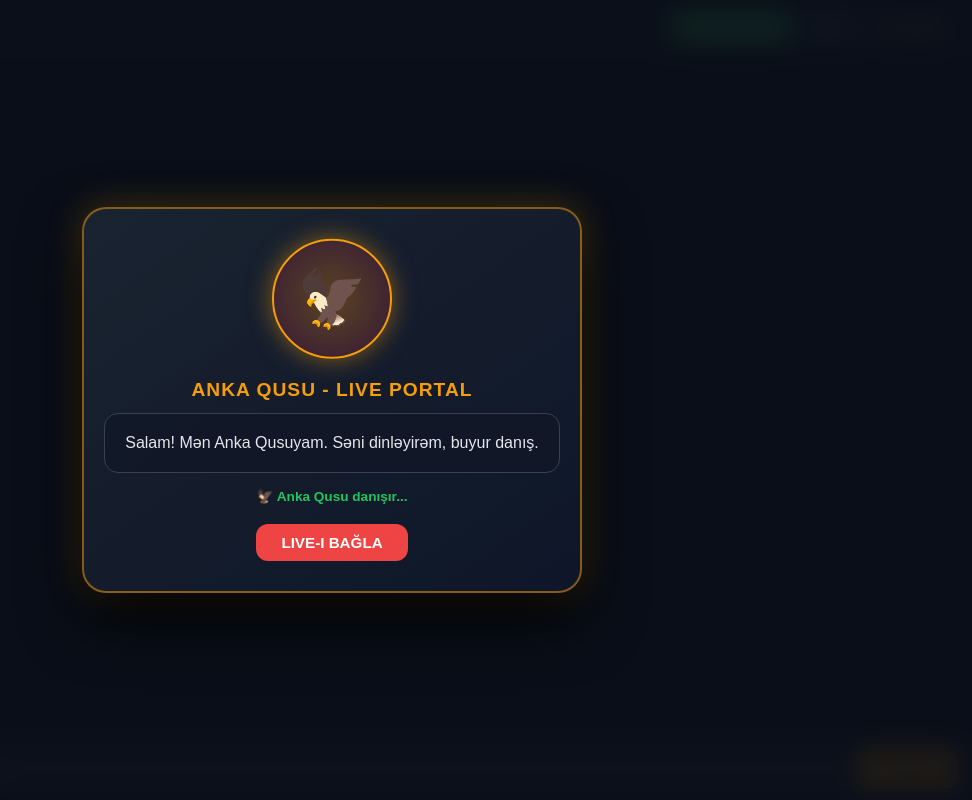
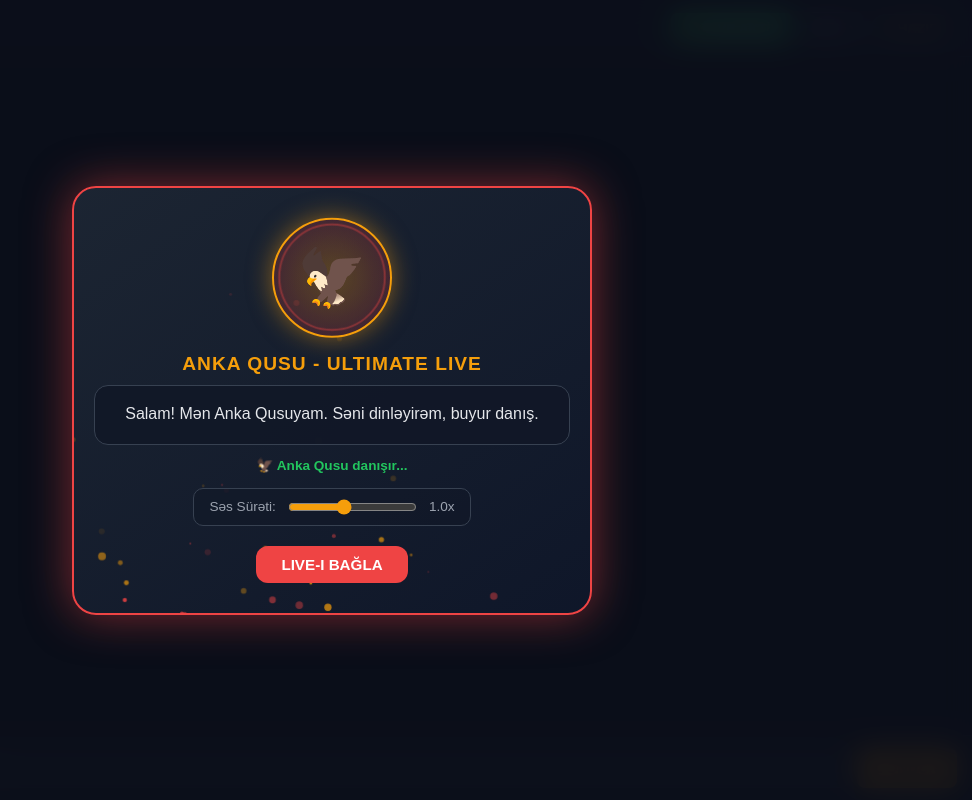
Before and after one commit to ardaturanyunusov-a11y/STORMX-AI, a website: page public/index.html in a window 1280 px wide. Both pictures are taken after a click on the button "🔴 LIVE". Shown: the whole page, without its empty margins (308-1280 px from the left). Drawn offline with Linux system fonts and the light colour scheme.

Commit message:
Update title and enhance live portal features

```diff
--- a/public/index.html
+++ b/public/index.html
@@ -3,7 +3,7 @@
 <head>
     <meta charset="UTF-8">
     <meta name="viewport" content="width=device-width, initial-scale=1.0">
-    <title>STORMX AI - Anka Qusu Live</title>
+    <title>STORMX AI - Anka Qusu Ultimate Live</title>
     <style>
         * {
             box-sizing: border-box;
@@ -132,15 +132,17 @@
             margin-top: 8px;
         }
 
-        /* LIVE QAPI ŞÜŞƏSİ VƏ ANKA QUSU PORTALI */
+        /* -----------------------------------------
+           ULTIMATE LIVE QAPI ŞÜŞƏSİ VƏ ANKA PORTALI
+           ----------------------------------------- */
         .live-overlay {
             position: fixed;
             top: 0;
             left: 0;
             width: 100%;
             height: 100%;
-            background: rgba(11, 15, 25, 0.9);
-            backdrop-filter: blur(12px);
+            background: rgba(11, 15, 25, 0.92);
+            backdrop-filter: blur(14px);
             z-index: 100;
             display: flex;
             justify-content: center;
@@ -156,8 +158,8 @@
 
         .glass-portal {
             width: 100%;
-            max-width: 500px;
-            background: linear-gradient(145deg, rgba(31, 41, 55, 0.8), rgba(15, 23, 42, 0.95));
+            max-width: 520px;
+            background: linear-gradient(145deg, rgba(31, 41, 55, 0.85), rgba(15, 23, 42, 0.95));
             border: 2px solid rgba(245, 158, 11, 0.5);
             box-shadow: 0 25px 60px rgba(0, 0, 0, 0.9), 0 0 35px rgba(245, 158, 11, 0.3);
             border-radius: 24px;
@@ -167,6 +169,34 @@
             align-items: center;
             text-align: center;
             position: relative;
+            overflow: hidden;
+            transition: border-color 0.4s, box-shadow 0.4s;
+        }
+
+        /* Emosional Rejim Çərçivələri */
+        .glass-portal.state-listening { border-color: #f59e0b; box-shadow: 0 0 35px rgba(245, 158, 11, 0.3); }
+        .glass-portal.state-thinking { border-color: #3b82f6; box-shadow: 0 0 35px rgba(59, 130, 246, 0.4); }
+        .glass-portal.state-speaking { border-color: #ef4444; box-shadow: 0 0 45px rgba(239, 68, 68, 0.5); }
+        .glass-portal.state-error { border-color: #dc2626; box-shadow: 0 0 35px rgba(220, 38, 38, 0.5); }
+
+        /* Arxa fondakı alov qığılcımları üçün Canvas */
+        #portalCanvas {
+            position: absolute;
+            top: 0;
+            left: 0;
+            width: 100%;
+            height: 100%;
+            pointer-events: none;
+            z-index: 1;
+        }
+
+        .portal-content {
+            position: relative;
+            z-index: 2;
+            width: 100%;
+            display: flex;
+            flex-direction: column;
+            align-items: center;
         }
 
         .anka-bird-container {
@@ -178,7 +208,7 @@
             justify-content: center;
             align-items: center;
             position: relative;
-            margin-bottom: 20px;
+            margin-bottom: 15px;
             border: 2px solid #f59e0b;
             box-shadow: 0 0 25px rgba(245, 158, 11, 0.5);
             animation: floatBird 3s ease-in-out infinite;
@@ -207,7 +237,7 @@
             color: #f59e0b;
             font-size: 1.2rem;
             font-weight: bold;
-            margin-bottom: 12px;
+            margin-bottom: 10px;
             letter-spacing: 1px;
         }
 
@@ -223,7 +253,7 @@
             display: flex;
             align-items: center;
             justify-content: center;
-            margin-bottom: 15px;
+            margin-bottom: 12px;
             line-height: 1.4;
         }
 
@@ -231,10 +261,28 @@
             font-size: 0.85rem;
             color: #22c55e;
             font-weight: bold;
-            margin-bottom: 20px;
+            margin-bottom: 15px;
             display: flex;
             align-items: center;
             gap: 6px;
+        }
+
+        /* Səs sürəti tənzimləmə paneli */
+        .settings-row {
+            display: flex;
+            align-items: center;
+            gap: 10px;
+            margin-bottom: 20px;
+            background: rgba(17, 24, 39, 0.6);
+            padding: 8px 15px;
+            border-radius: 10px;
+            border: 1px solid #374151;
+            font-size: 0.85rem;
+            color: #9ca3af;
+        }
+        .settings-row input[type="range"] {
+            accent-color: #f59e0b;
+            cursor: pointer;
         }
 
         .close-live-btn {
@@ -252,7 +300,7 @@
             background-color: #dc2626;
         }
 
-        /* Mesaj yazma paneli (Responsive) */
+        /* Mesaj yazma paneli */
         .input-container {
             padding: 12px 15px;
             background-color: #111827;
@@ -314,40 +362,16 @@
             white-space: nowrap;
         }
 
-        /* Mobil ekranlar üçün xüsusi tənzimləmələr */
         @media (max-width: 480px) {
-            header {
-                padding: 10px 12px;
-            }
-            .logo {
-                font-size: 0.95rem;
-            }
-            .status-badge {
-                display: none; /* Çox kiçik ekranlarda statusu gizlədirik ki, yer tutmasın */
-            }
-            .glass-portal {
-                padding: 20px 15px;
-            }
-            .anka-bird-container {
-                width: 100px;
-                height: 100px;
-                margin-bottom: 15px;
-            }
-            .anka-emoji {
-                font-size: 2.8rem;
-            }
-            .live-title {
-                font-size: 1.05rem;
-            }
-            .live-speech-bubble {
-                font-size: 0.9rem;
-                padding: 12px;
-                min-height: 50px;
-            }
-            button.send-btn {
-                padding: 0 12px;
-                font-size: 0.8rem;
-            }
+            header { padding: 10px 12px; }
+            .logo { font-size: 0.95rem; }
+            .status-badge { display: none; }
+            .glass-portal { padding: 20px 15px; }
+            .anka-bird-container { width: 100px; height: 100px; margin-bottom: 12px; }
+            .anka-emoji { font-size: 2.8rem; }
+            .live-title { font-size: 1.05rem; }
+            .live-speech-bubble { font-size: 0.9rem; padding: 12px; min-height: 50px; }
+            button.send-btn { padding: 0 12px; font-size: 0.8rem; }
         }
     </style>
 </head>
@@ -370,28 +394,36 @@
         </div>
     </header>
 
-    <!-- Normal Chat Ekranı -->
     <div class="chat-container" id="chatContainer">
         <div class="message ai-message">
             <div class="message-sender">STORMX AI</div>
-            Salam! Mən STORMX AI-yam. İstər telefonda, istərsə də PC-də LIVE düyməsinə basaraq Anka Qusunun canlı portalını aça bilərsən!
+            Salam! Mən STORMX AI-yam. LIVE düyməsinə basaraq alovlu qığılcımlı və səs dalğalı Anka Qusu portalını aça bilərsən!
         </div>
     </div>
 
-    <!-- LIVE QAPI ŞÜŞƏSİ VƏ ANKA QUSU EKRANI -->
+    <!-- ULTIMATE LIVE PORTAL -->
     <div id="liveOverlay" class="live-overlay" style="display: none;">
-        <div class="glass-portal">
+        <div id="glassPortal" class="glass-portal state-listening">
+            <canvas id="portalCanvas"></canvas>
+            <div class="portal-content">
                 <div id="ankaBirdContainer" class="anka-bird-container">
                     <span class="anka-emoji">🦅</span>
                 </div>
-            <div class="live-title">ANKA QUSU - LIVE PORTAL</div>
+                <div class="live-title">ANKA QUSU - ULTIMATE LIVE</div>
                 <div id="liveSpeechText" class="live-speech-bubble">
                     Salam! Mən Anka Qusuyam. Səni dinləyirəm, buyur danış...
                 </div>
                 <div id="micStatusIndicator" class="mic-status-indicator">
-                🎤 Mikrofon aktivdir, danışa bilərsən...
+                    🎤 Mikrofon aktivdir, danış və ya əmr ver...
+                </div>
+                <!-- Səs sürəti tənzimləmə paneli -->
+                <div class="settings-row">
+                    <label for="speedRange">Səs Sürəti:</label>
+                    <input type="range" id="speedRange" min="0.7" max="1.4" step="0.1" value="1">
+                    <span id="speedVal">1.0x</span>
                 </div>
                 <button class="close-live-btn" id="closeLiveBtn">LIVE-I BAĞLA</button>
+            </div>
         </div>
     </div>
 
@@ -413,11 +445,15 @@
         const micBtn = document.getElementById('micBtn');
         const liveBtn = document.getElementById('liveBtn');
         const liveOverlay = document.getElementById('liveOverlay');
+        const glassPortal = document.getElementById('glassPortal');
         const closeLiveBtn = document.getElementById('closeLiveBtn');
         const liveSpeechText = document.getElementById('liveSpeechText');
         const micStatusIndicator = document.getElementById('micStatusIndicator');
         const ankaBirdContainer = document.getElementById('ankaBirdContainer');
         const infoText = document.getElementById('infoText');
+        const speedRange = document.getElementById('speedRange');
+        const speedVal = document.getElementById('speedVal');
+        const portalCanvas = document.getElementById('portalCanvas');
 
         let chatHistory = [];
         let selectedImageBase64 = null;
@@ -426,7 +462,92 @@
         let recognition = null;
         let isAiSpeaking = false;
 
-        // Səs tanıma sistemini quraşdırırıq
+        // Səs sürəti tənzimlənməsi
+        speedRange.addEventListener('input', () => {
+            speedVal.textContent = speedRange.value + 'x';
+        });
+
+        // Canvas Alov Qığılcımları və Səs Dalğası Animasiyası
+        const ctx = portalCanvas.getContext('2d');
+        let particles = [];
+        let animationFrameId;
+
+        function resizeCanvas() {
+            portalCanvas.width = glassPortal.offsetWidth;
+            portalCanvas.height = glassPortal.offsetHeight;
+        }
+
+        class Particle {
+            constructor() {
+                this.reset();
+            }
+            reset() {
+                this.x = Math.random() * portalCanvas.width;
+                this.y = portalCanvas.height + 10;
+                this.size = Math.random() * 3 + 1;
+                this.speedY = Math.random() * 1.5 + 0.5;
+                this.speedX = (Math.random() - 0.5) * 1;
+                this.color = Math.random() > 0.5 ? '#f59e0b' : '#ef4444';
+                this.alpha = Math.random() * 0.7 + 0.3;
+            }
+            update() {
+                this.y -= this.speedY;
+                this.x += this.speedX;
+                this.alpha -= 0.005;
+                if (this.alpha <= 0 || this.y < 0) {
+                    this.reset();
+                }
+            }
+            draw() {
+                ctx.save();
+                ctx.globalAlpha = this.alpha;
+                ctx.fillStyle = this.color;
+                ctx.beginPath();
+                ctx.arc(this.x, this.y, this.size, 0, Math.PI * 2);
+                ctx.fill();
+                ctx.restore();
+            }
+        }
+
+        function initParticles() {
+            particles = [];
+            for (let i = 0; i < 35; i++) {
+                particles.push(new Particle());
+            }
+        }
+
+        function animateCanvas() {
+            ctx.clearRect(0, 0, portalCanvas.width, portalCanvas.height);
+            particles.forEach(p => {
+                p.update();
+                p.draw();
+            });
+
+            // Əgər AI danışırsa və ya dinləyirsə ətrafda səs dalğası dairələri çəkək
+            if (isLiveMode) {
+                const centerX = portalCanvas.width / 2;
+                const centerY = 90; // Anka qusunun mərkəzi
+                const time = Date.now() * 0.003;
+                const radius = 60 + Math.sin(time) * (isAiSpeaking ? 12 : 5);
+
+                ctx.save();
+                ctx.strokeStyle = isAiSpeaking ? 'rgba(239, 68, 68, 0.4)' : 'rgba(245, 158, 11, 0.3)';
+                ctx.lineWidth = 2;
+                ctx.beginPath();
+                ctx.arc(centerX, centerY, radius, 0, Math.PI * 2);
+                ctx.stroke();
+                ctx.restore();
+            }
+
+            animationFrameId = requestAnimationFrame(animateCanvas);
+        }
+
+        // Emosional Rejim Dəyişdirici
+        function setPortalState(state) {
+            glassPortal.className = 'glass-portal state-' + state;
+        }
+
+        // Səs tanıma və Səsli Əmrlər sistemi
         if ('webkitSpeechRecognition' in window || 'SpeechRecognition' in window) {
             const SpeechRecognition = window.SpeechRecognition || window.webkitSpeechRecognition;
             recognition = new SpeechRecognition();
@@ -439,9 +560,19 @@
                 for (let i = event.resultIndex; i < event.results.length; i++) {
                     transcript += event.results[i][0].transcript;
                 }
+
+                const lowerTranscript = transcript.toLowerCase().trim();
+
+                // Səsli Əmrlər (Voice Commands)
+                if (lowerTranscript.includes('bağla') || lowerTranscript.includes('dayandır')) {
+                    closeLiveBtn.click();
+                    return;
+                }
+
                 userInput.value = transcript;
                 if (isLiveMode) {
                     liveSpeechText.textContent = `Siz: "${transcript}"`;
+                    setPortalState('thinking');
                 }
             };
 
@@ -464,7 +595,8 @@
                 const langMap = { 'AZ': 'az-AZ', 'EN': 'en-US', 'RU': 'ru-RU' };
                 recognition.lang = langMap[languageSelect.value] || 'az-AZ';
                 recognition.start();
-                if (micStatusIndicator) micStatusIndicator.textContent = '🎤 Mikrofon aktivdir, danışın...';
+                setPortalState('listening');
+                if (micStatusIndicator) micStatusIndicator.textContent = '🎤 Mikrofon aktivdir, danış və ya əmr ver...';
             } catch (e) {}
         }
 
@@ -475,7 +607,6 @@
             } catch (e) {}
         }
 
-        // LIVE Rejimi Açmaq
         liveBtn.addEventListener('click', () => {
             isLiveMode = true;
             chatContainer.innerHTML = '';
@@ -483,14 +614,20 @@
             liveBtn.classList.add('active');
             liveBtn.textContent = '🟢 LIVE AKTİV';
 
+            setTimeout(() => {
+                resizeCanvas();
+                initParticles();
+                animateCanvas();
+            }, 50);
+
             startListening();
             speakText("Salam! Mən Anka Qusuyam. Səni dinləyirəm, buyur danış.");
         });
 
-        // LIVE Rejimi Bağlamaq
         closeLiveBtn.addEventListener('click', () => {
             isLiveMode = false;
             stopListening();
+            cancelAnimationFrame(animationFrameId);
             liveOverlay.style.display = 'none';
             liveBtn.classList.remove('active');
             liveBtn.textContent = '🔴 LIVE';
@@ -506,6 +643,7 @@
 
             isAiSpeaking = true;
             stopListening();
+            setPortalState('speaking');
 
             liveSpeechText.textContent = text;
             if (micStatusIndicator) micStatusIndicator.textContent = '🦅 Anka Qusu danışır...';
@@ -513,6 +651,7 @@
             const utterance = new SpeechSynthesisUtterance(text);
             const langMap = { 'AZ': 'az-AZ', 'EN': 'en-US', 'RU': 'ru-RU' };
             utterance.lang = langMap[languageSelect.value] || 'az-AZ';
+            utterance.rate = parseFloat(speedRange.value) || 1.0;
 
             utterance.onstart = () => {
                 ankaBirdContainer.classList.add('speaking-active');
@@ -530,6 +669,7 @@
             utterance.onerror = () => {
                 ankaBirdContainer.classList.remove('speaking-active');
                 isAiSpeaking = false;
+                setPortalState('error');
                 if (isLiveMode) {
                     startListening();
                 }
@@ -591,6 +731,7 @@
 
             if (isLiveMode) {
                 liveSpeechText.textContent = 'Anka Qusu düşünür... 🤔';
+                setPortalState('thinking');
                 stopListening();
             }
 
@@ -624,6 +765,7 @@
                 const errText = 'Xəta baş verdi. Yenidən cəhd edin.';
                 appendMessageDiv('STORMX AI', errText, 'ai-message');
                 if (isLiveMode) {
+                    setPortalState('error');
                     speakText(errText);
                 }
             }
```
Lines whose indentation alone changed are shown as unchanged.
